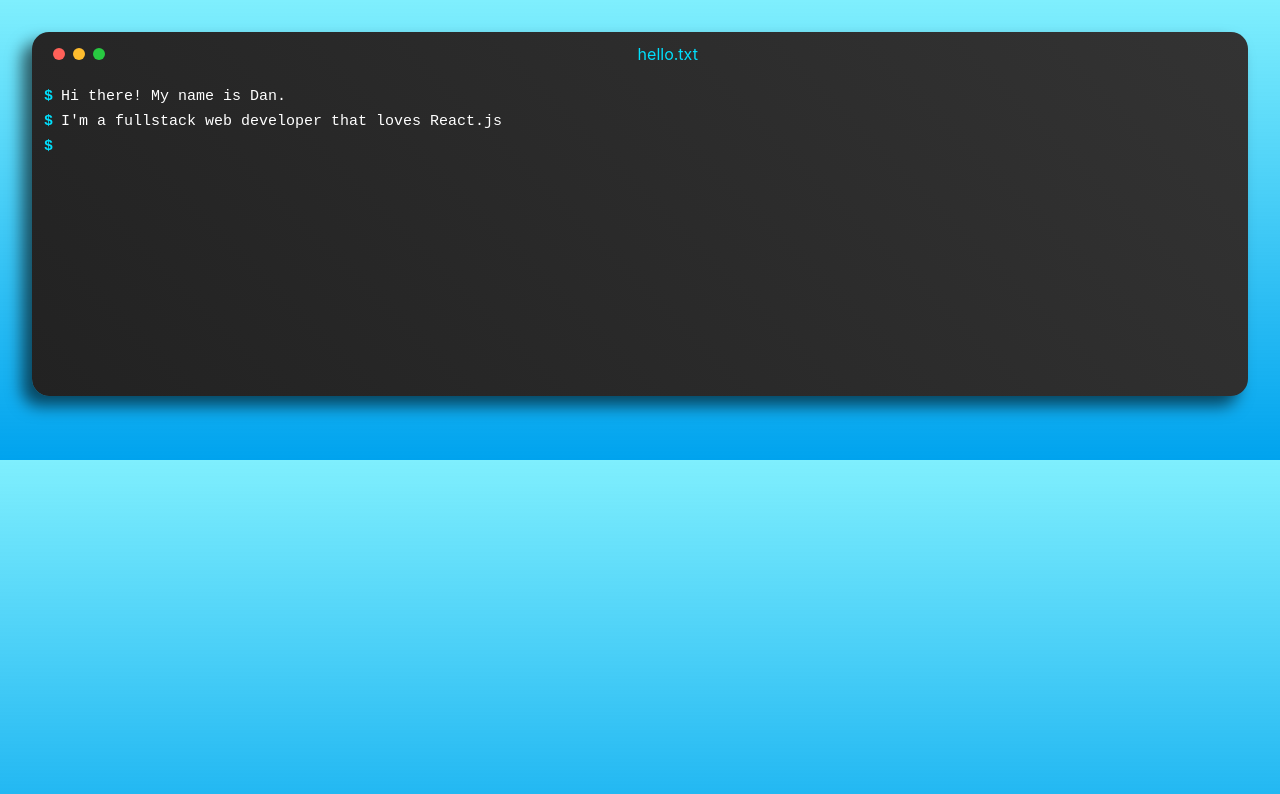
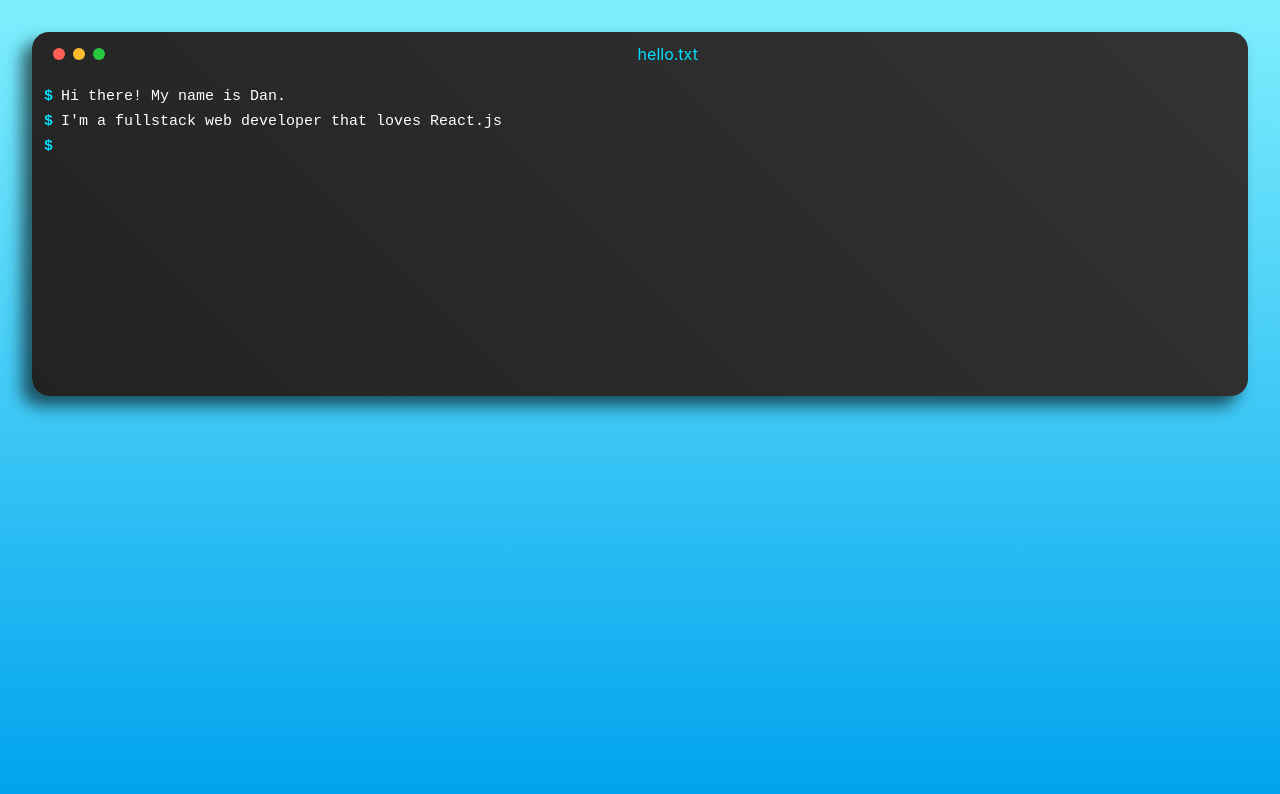
Before and after one commit to ETS-ReactNative2/actuallydan.github.io, a React (Create React App) app: page / in a window 1280 px wide. Shown: the top 794 px of the page. Built offline with nearby package versions, Linux system fonts and the light colour scheme.

Commit message:
re-added App height for now

```diff
--- a/src/App.js
+++ b/src/App.js
@@ -1,7 +1,7 @@
 import React from "react";
 import Window from "./components/Window";
 import Terminal from "./components/Terminal";
-import Slider from "react-slick";
+// import Slider from "react-slick";
 
 function App() {
   const welcomeMessages = [
--- a/src/index.css
+++ b/src/index.css
@@ -16,7 +16,7 @@ code {
 
 .App {
   padding: 2em;
-  padding-bottom: 4em;
+  height: 100vh;
 }
 .app-chrome {
   border-radius: 17px;
```
